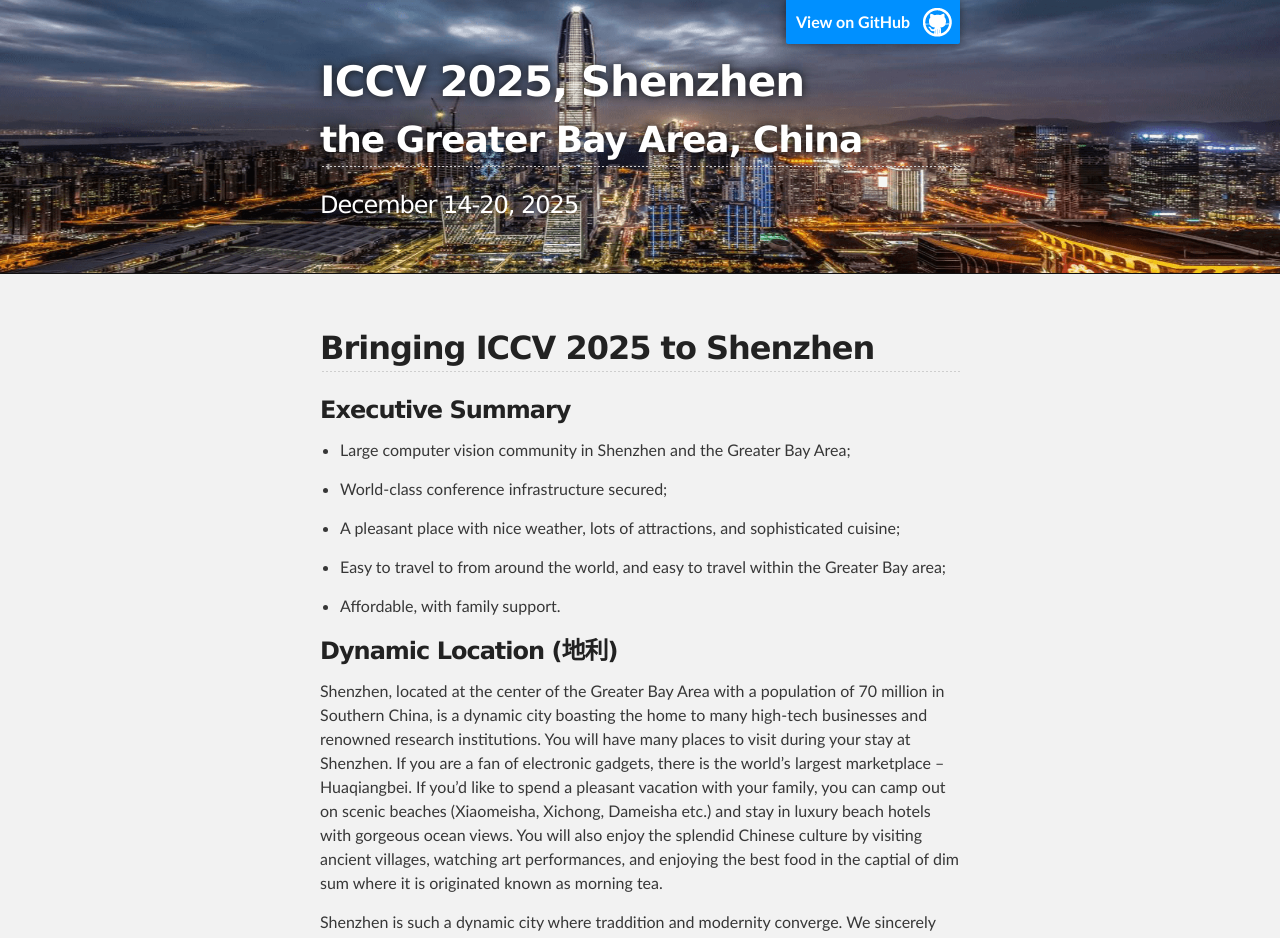
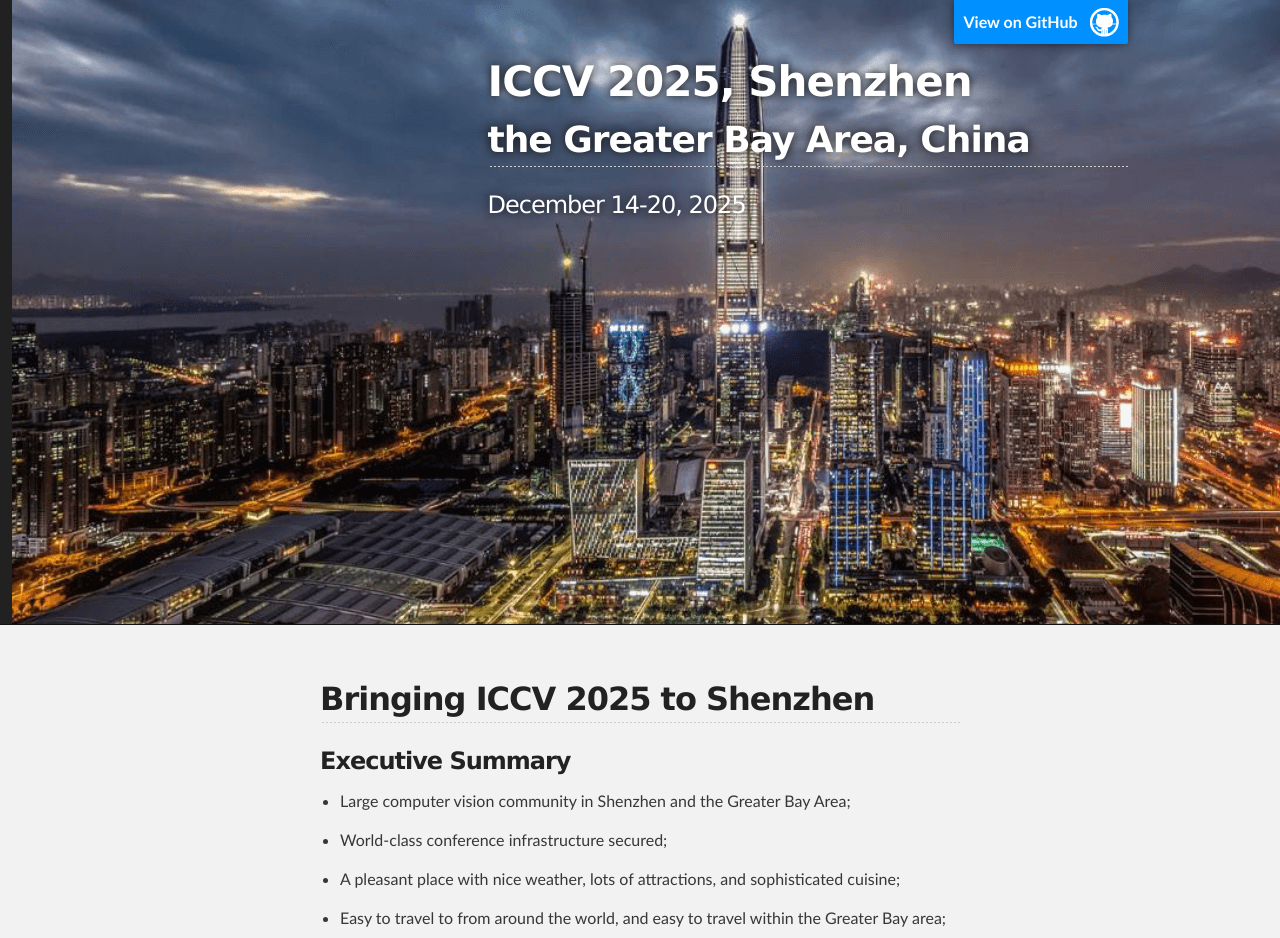
Before and after one commit to iccv2025shenzhen/iccv2025shenzhen, a Jekyll site: the page built from index.md, in a window 1280 px wide. Shown: the top 938 px of the page. Built offline with Jekyll 4.4.1, drawn with Linux system fonts in a browser that asks for light colours; our own code applies the rules of GitHub Pages for plain Markdown files.

Commit message:
Update default.html

```diff
--- a/_layouts/default.html
+++ b/_layouts/default.html
@@ -13,7 +13,8 @@
   <body>
 
     <!-- HEADER -->
-    <div id="header_wrap" class="outer" style="background: url('/assets/images/shenzhen.png');background-size:100% 100%;">
+    <!-- <div id="header_wrap" class="outer" style="background: url('/assets/images/shenzhen.png');background-size:100% 100%;"> -->
+    <div id="header_wrap" class="outer" style="background: url('/assets/images/shenzhen.png')no-repeat 12px 0px;width: 1615px;height: 624px">
         <header class="inner">
           {% if site.github.is_project_page %}
             <a id="forkme_banner" href="{{ site.github.repository_url }}">View on GitHub</a>
```
